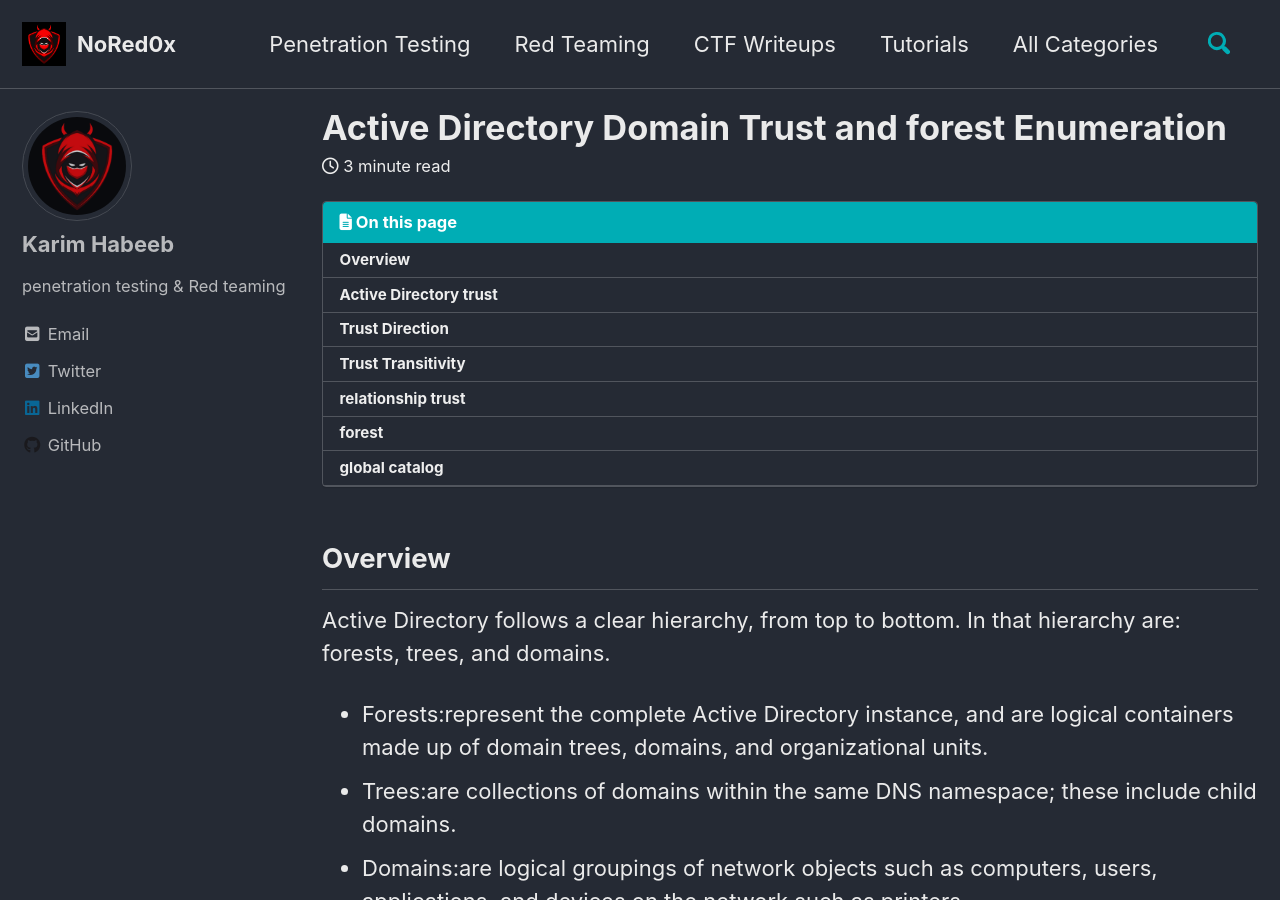
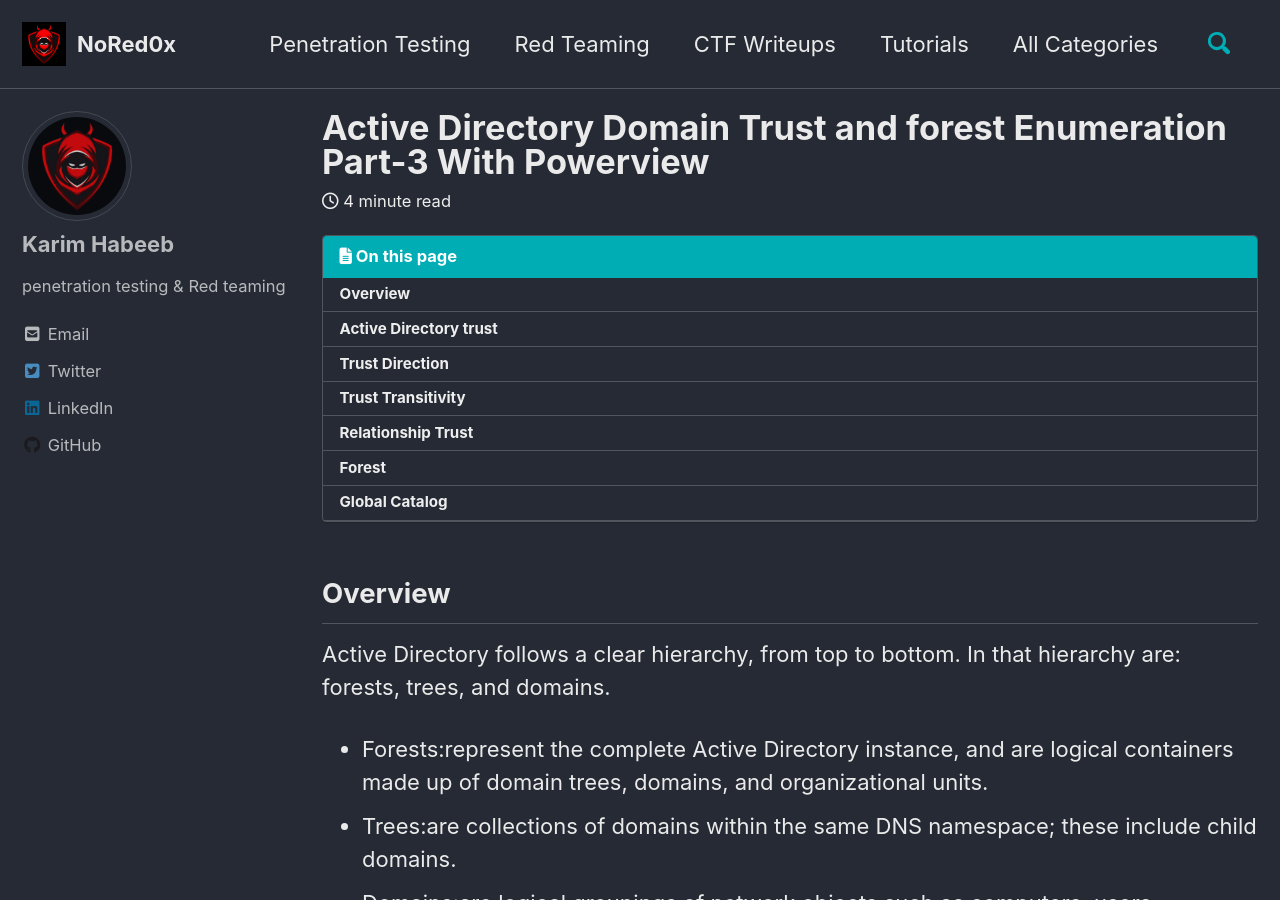
Before and after one commit to NoRed0x/NoRed0x.github.io, a Jekyll site: the page built from _posts/Red-Teaming/2021-06-20-active-directory-Trust-enumeration.md, in a window 1280 px wide and 900 px high. Built offline with Jekyll 4.4.1, drawn with Linux system fonts in a browser that asks for light colours; cached includes are drawn as plain includes; nearby versions of some CDN libraries; some of the changed text lies outside the part shown.

Commit message:
Update 2021-06-20-active-directory-Trust-enumeration.md

````diff
--- a/_posts/Red-Teaming/2021-06-20-active-directory-Trust-enumeration.md
+++ b/_posts/Red-Teaming/2021-06-20-active-directory-Trust-enumeration.md
@@ -1,10 +1,10 @@
 ---
-title:  "Active Directory Domain Trust and forest Enumeration"
+title:  "Active Directory Domain Trust and forest Enumeration Part-3 With Powerview"
 classes: wide
 header:
   teaser: /img/redteampng.png
 ribbon: red
-description: "enumerating Domain Trust and forest  in Active Directory "
+description: "Active Directory Domain Trust and forest Enumeration"
 categories:
   - Red-Teaming
 toc: true
@@ -43,7 +43,7 @@ In simplest terms, it is the process of extending the security boundary of an AD
 
 <img src="/img/ad3/3.PNG" alt="Getting-gz" width="800" height="200">
 
-## relationship trust
+## Relationship Trust
 
   <img src="/img/ad3/type.PNG" alt="Getting-gz" width="800" height="200">
 
@@ -84,7 +84,7 @@ Get-NetDomainTrust -Domain <domain>
 Get-DomainTrustMapping
 ```
 
-## forest
+## Forest
 
 Get details about the current forest
 ```
@@ -114,7 +114,7 @@ Get-NetForestDomain -Forest karim.net
 <img src="/img/ad3/f4.png" alt="Getting-gz" width="800" height="200">
 
 
-## global catalog
+## Global Catalog
  is a feature of Active Directory  domain controllers that allows for a domain controller to provide information on any object in the forest, regardless of whether the object is a member of the domain controller’s domain.
 
 Get all global catalogs for the current forest
@@ -128,3 +128,5 @@ Get-NetForestCatalog
    ```
 
 <img src="/img/ad3/f6.png" alt="Getting-gz" width="800" height="200">
+
+I finished part 3 today waite me in the next part.
````
